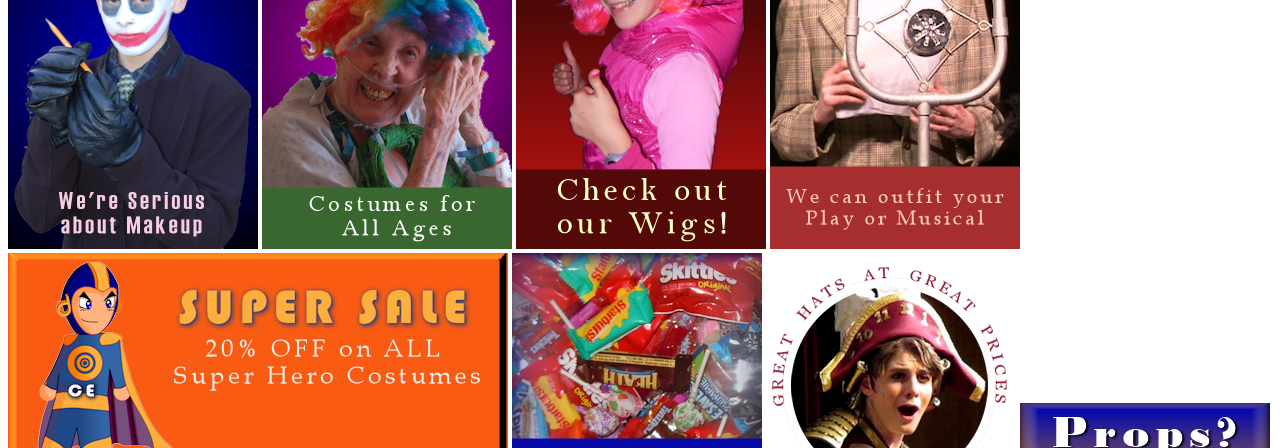
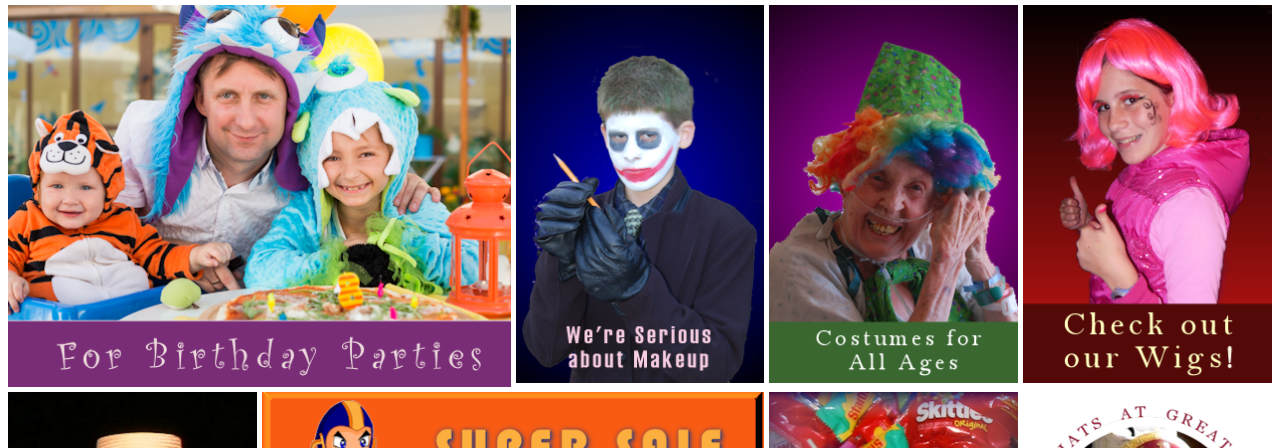
Before and after one commit to IsaacSanz7/Grid-Picture-Project, a plain HTML site: page index.html in a window 1280 px wide. Shown: the part 652-1100 px from the top of the page. Drawn offline with Linux system fonts and the light colour scheme.

Commit message:
changed the css

```diff
--- a/index.html
+++ b/index.html
@@ -5,7 +5,7 @@
     <meta name="viewport" content="width=device-width, initial-scale=1.0">
     <meta http-equiv="X-UA-Compatible" content="ie=edge">
     <title>Picture Grid</title>
-    <link rel="stylesheet" href="grid.css">
+    <link rel="stylesheet" href="index.css">
 </head>
 <body>
     <nav>
```
